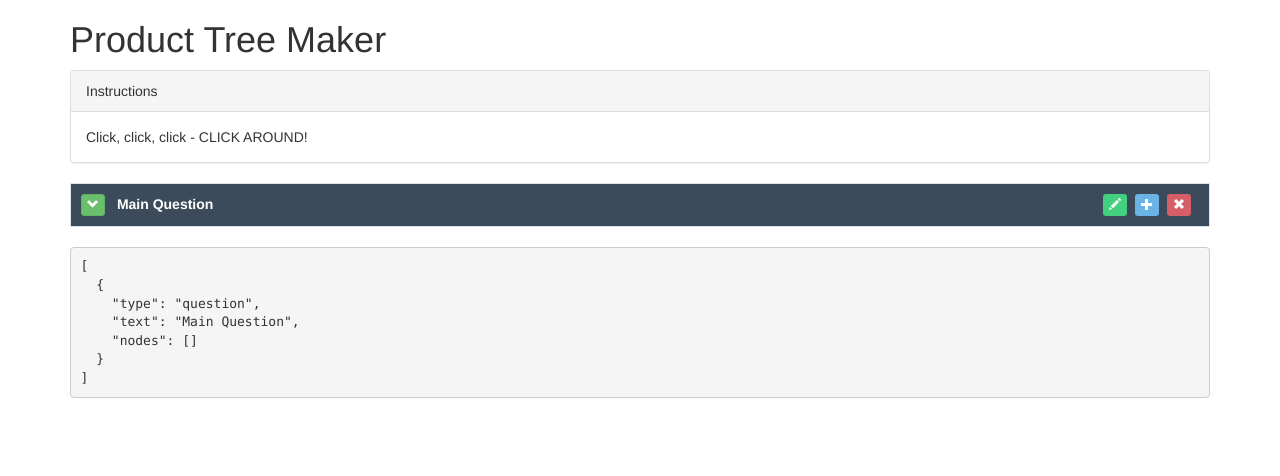
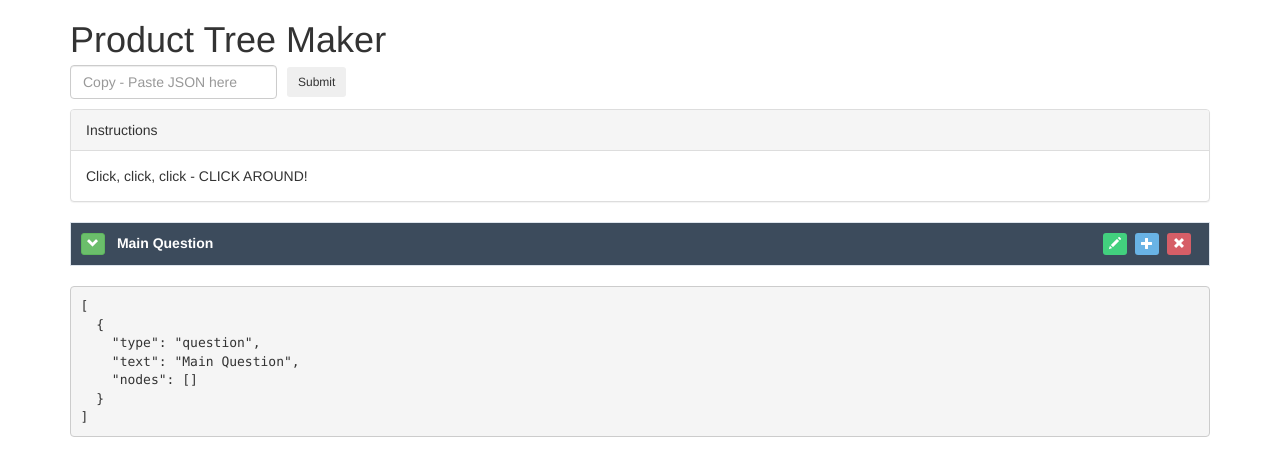
Before and after one commit to buildcom/ld-tree-builder, a plain HTML site: page index.html in a window 1280 px wide. Drawn offline with nearby package versions, Linux system fonts and the light colour scheme; some packages are replaced by stand-ins of ours.

Commit message:
added upload json

```diff
--- a/js/app.js
+++ b/js/app.js
@@ -37,6 +37,10 @@
       console.log('hello');
       scope.toggle();
     };
+
+    $scope.uploadJson = function  (insertedJson) {
+      $scope.data = JSON.parse(insertedJson);
+    }
 
     $scope.newSubItem = function(scope) {
       var nodeData = scope.$modelValue;
--- a/views/main.html
+++ b/views/main.html
@@ -86,7 +86,16 @@
 
 <div class="row">
   <div class="col-sm-12">
-    <h1>Product Tree Maker</h1>
+    <h1>
+      Product Tree Maker
+      <form class="form-inline" ng-init="insertedJson='';">
+        <input type="text" class="form-control" ng-model="insertedJson" placeholder="Copy - Paste JSON here" />
+        <button class="btn btn-sm" ng-click="uploadJson(insertedJson);insertedJson='';">Submit</button>
+      </form>
+
+
+    </h1>
+
   </div>
 </div>
 
```
